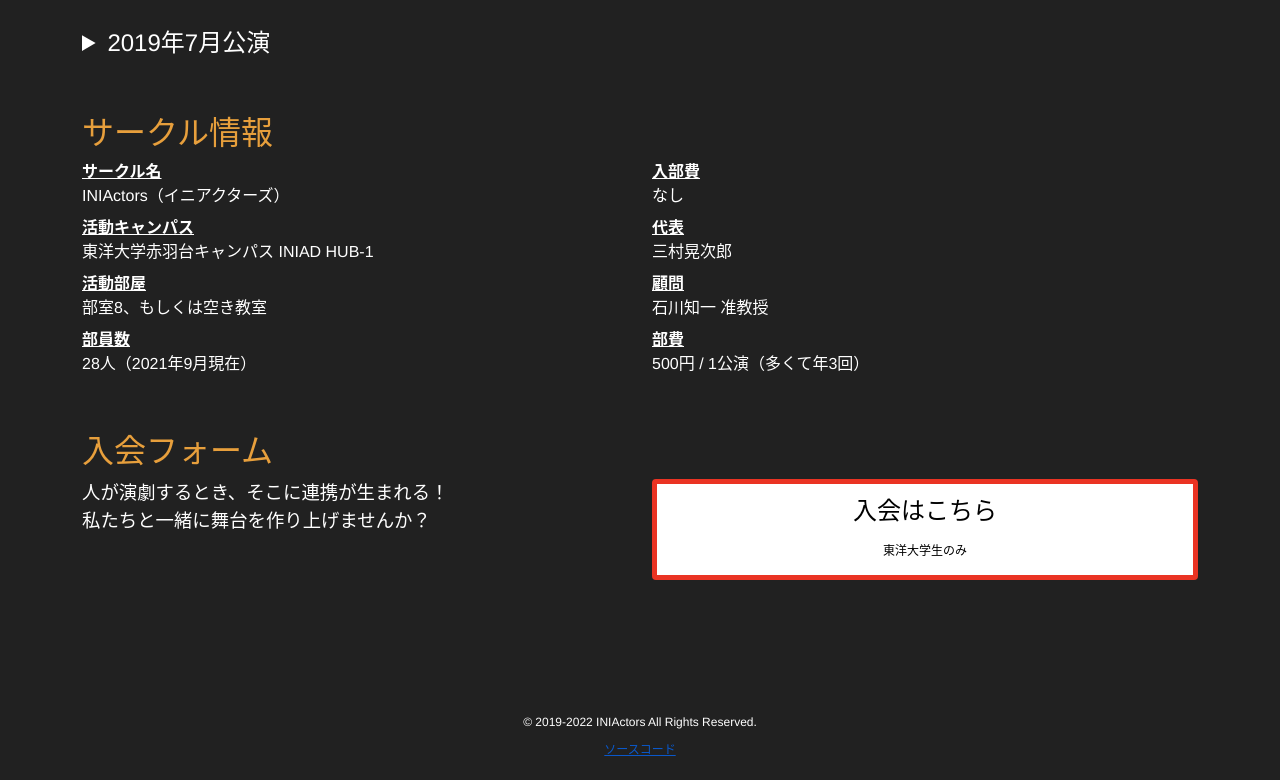
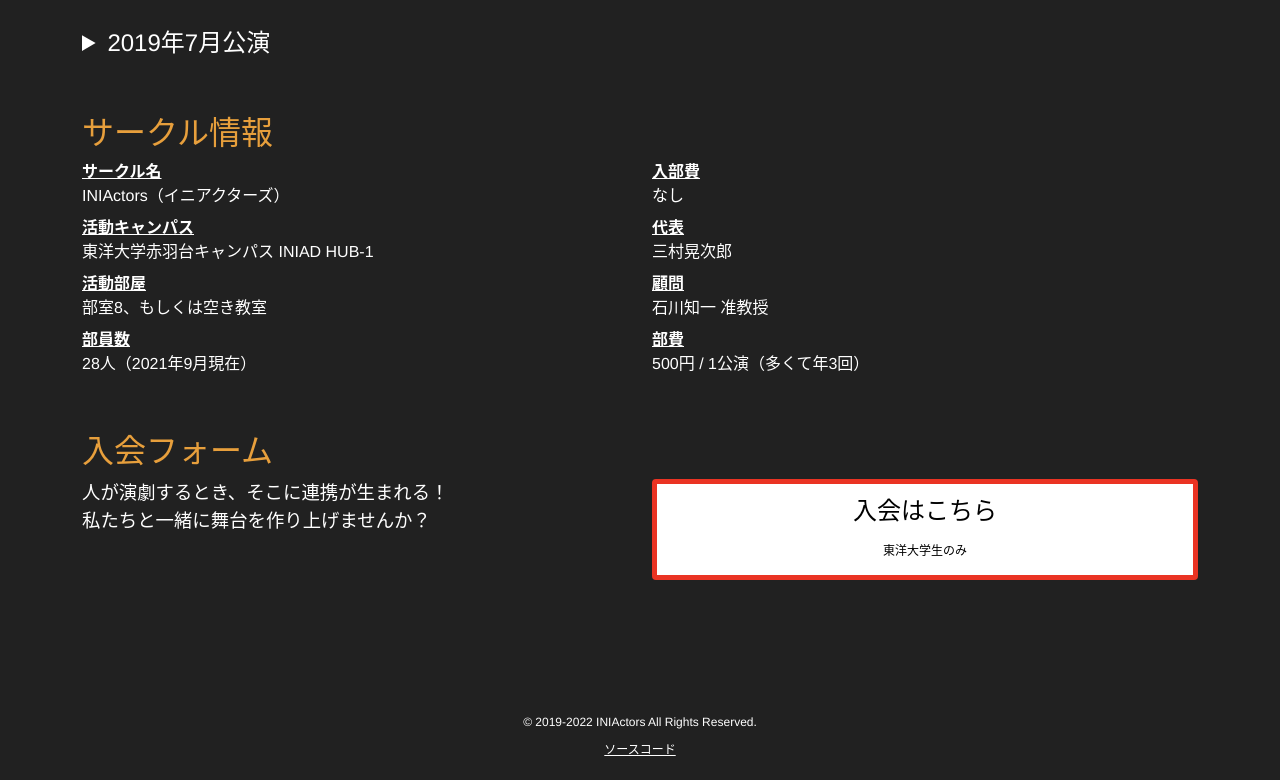
Before and after one commit to iniactors/iniactors.github.io, a plain HTML site: page index.html in a window 1280 px wide. In both pictures the pointer is over the link "ソースコード". Shown: the part 1778-2558 px from the top of the page. Drawn offline with nearby package versions, Linux system fonts and the light colour scheme; a web font is replaced by a local one.

Commit message:
Fix footer link styling

```diff
--- a/src/style.css
+++ b/src/style.css
@@ -160,7 +160,7 @@
   font-size: 0.75rem;
 }
 
-footer a, footer a:visited{
+footer a, footer a:visited, footer a:hover{
   color: #ffffff;
 }
 
```
